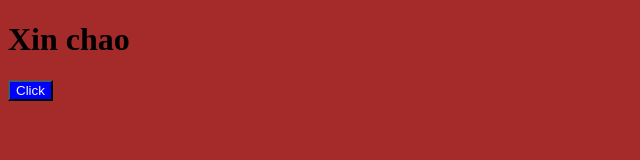
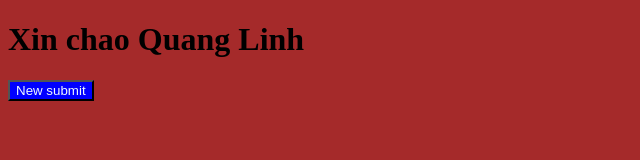
Before and after one commit to Quanglinh2001/git, a plain HTML site: page index.html in a window 1280 px wide. Shown: the whole page, without its empty margins (0-640 px from the left). Drawn offline with Linux system fonts and the light colour scheme.

Commit message:
update index.html

```diff
--- a/index.html
+++ b/index.html
@@ -9,7 +9,7 @@
     <title>Document</title>
 </head>
 <body>
-    <h1>Xin chao</h1>
-    <button>Click</button>
+    <h1>Xin chao Quang Linh</h1>
+    <button>New submit</button>
 </body>
 </html>
```
